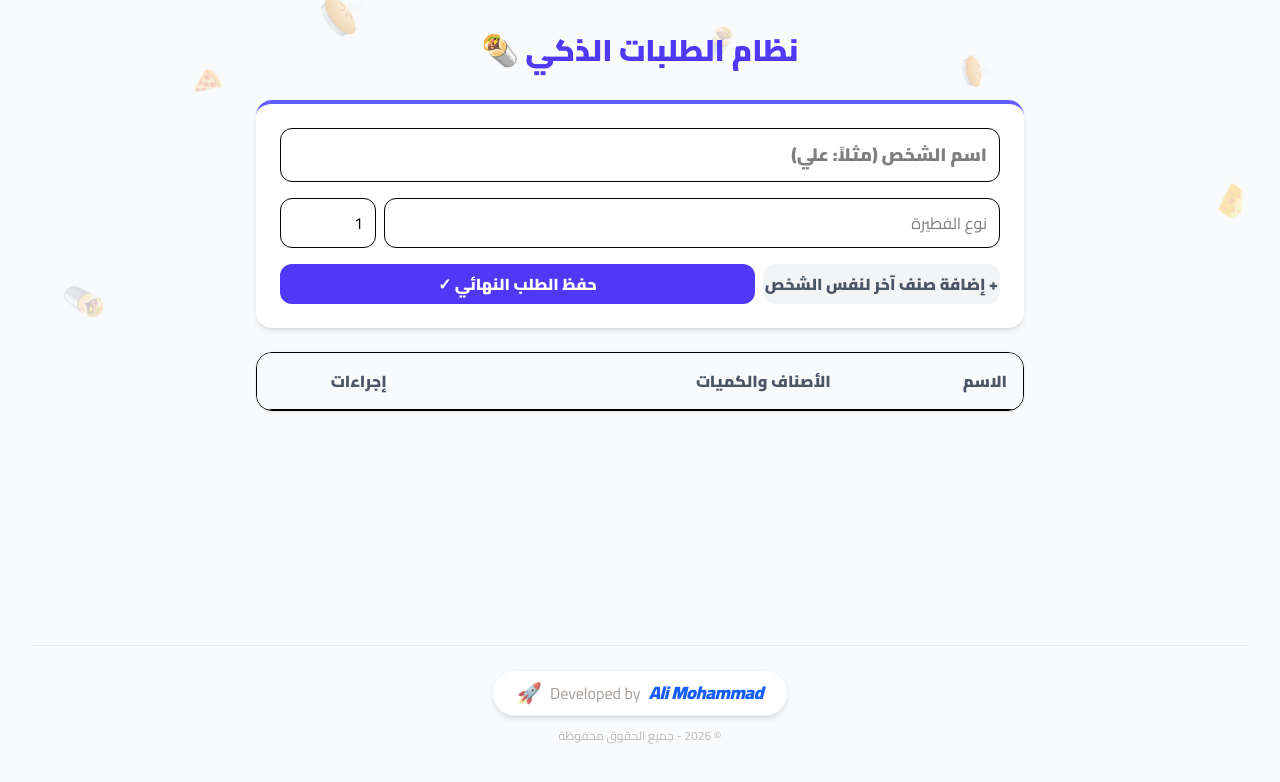
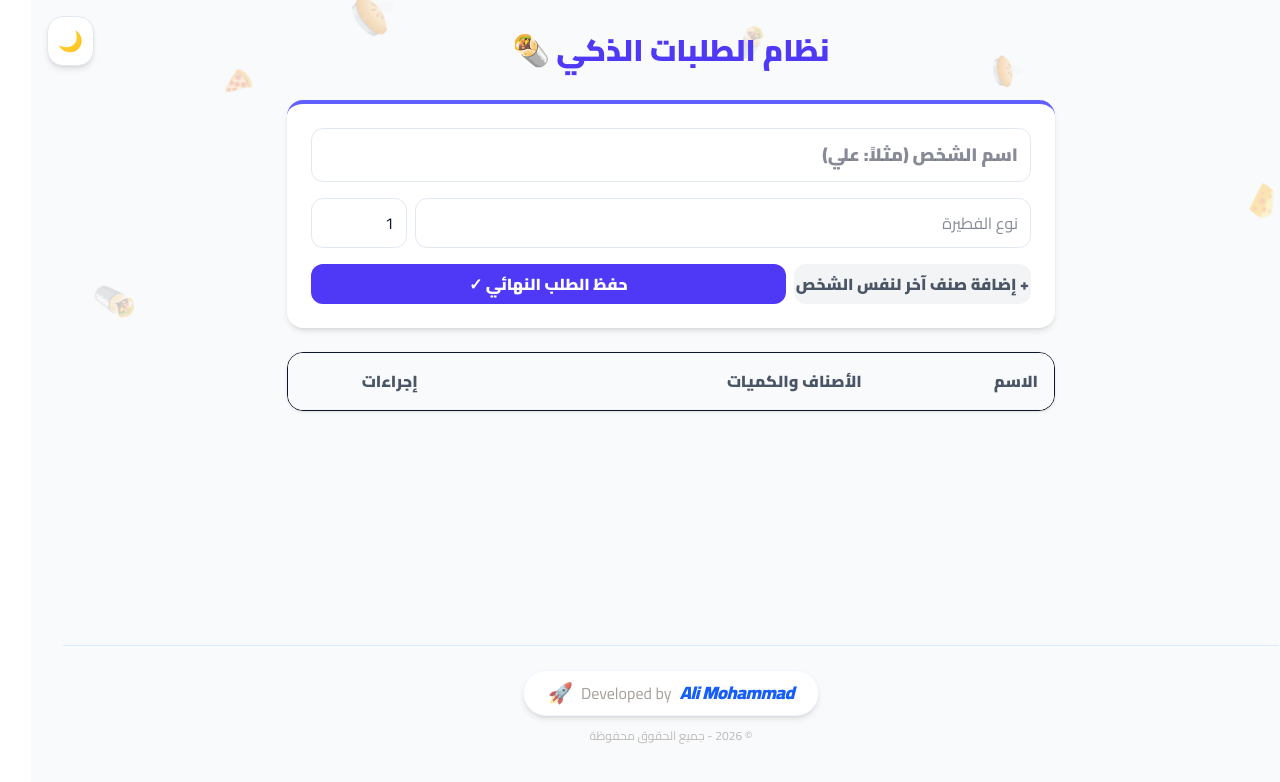
Before and after one commit to AliMohammadDev/Del-Ve, a React (Vite) app: page / in a window 1280 px wide. Shown: the top 782 px of the page. Built offline with nearby package versions, Linux system fonts and the light colour scheme.

Commit message:
refactor code

```diff
--- a/index.html
+++ b/index.html
@@ -1,11 +1,32 @@
 <!doctype html>
-<html lang="en">
+<html lang="ar" dir="rtl">
   <head>
     <meta charset="UTF-8" />
     <link rel="icon" type="image/png" href="/del-ve.png" />
     <link rel="apple-touch-icon" href="/del-ve.png" />
     <meta name="viewport" content="width=device-width, initial-scale=1.0" />
-    <title>del-ve</title>
+
+    <title>Del-ve | نظام الطلبات الذكي لتسجيل وإدارة الطلبات</title>
+
+    <meta
+      name="description"
+      content="تطبيق Del-ve أو نظام الطلبات الذكي، الأداة الأفضل والأسرع لتسجيل، إدارة، وحساب إجمالي طلبات الفطائر والأصناف بسهولة تامة مع إمكانية التصدير والطباعة."
+    />
+
+    <meta
+      name="keywords"
+      content="del-ve, del ve, ديل في, نظام الطلبات الذكي, تطبيق طلبات الفطائر, إدارة الطلبات, حساب الكميات, برنامج طلبات المحلات, فطائر, طلبات الزباين, Ali Mohammad, delve orders"
+    />
+
+    <meta name="author" content="Ali Mohammad" />
+
+    <meta property="og:title" content="Del-ve | نظام الطلبات الذكي" />
+    <meta
+      property="og:description"
+      content="سجل وتابع طلبات الفطائر والأصناف واحصل على إجمالي الكميات بنقرة واحدة."
+    />
+    <meta property="og:image" content="/del-ve.png" />
+    <meta property="og:type" content="website" />
   </head>
   <body>
     <div id="root"></div>
--- a/src/App.jsx
+++ b/src/App.jsx
@@ -3,9 +3,13 @@ import { useState, useEffect } from 'react';
 function App() {
   const [orders, setOrders] = useState([]);
   const [name, setName] = useState('');
-
   const [items, setItems] = useState([{ type: '', count: 1 }]);
   const [editingId, setEditingId] = useState(null);
+
+  // Dark mode state
+  const [darkMode, setDarkMode] = useState(() => {
+    return localStorage.getItem('fataer-theme') === 'dark';
+  });
 
   useEffect(() => {
     const saved = JSON.parse(localStorage.getItem('fataer-pro')) || [];
@@ -15,6 +19,10 @@ function App() {
   useEffect(() => {
     localStorage.setItem('fataer-pro', JSON.stringify(orders));
   }, [orders]);
+
+  useEffect(() => {
+    localStorage.setItem('fataer-theme', darkMode ? 'dark' : 'light');
+  }, [darkMode]);
 
   const addNewItemRow = () => {
     setItems([...items, { type: '', count: 1 }]);
@@ -26,7 +34,6 @@ function App() {
     setItems(newItems);
   };
 
-  // added a new order
   const handleAction = () => {
     if (!name || items.some(item => !item.type || item.count < 1)) {
       return alert("يرجى كتابة اسم الشخص وتعبئة جميع الأصناف");
@@ -60,12 +67,16 @@ function App() {
     return totals;
   };
 
-  // clear all
   const clearAllOrders = () => {
     const confirmClear = window.confirm("⚠️ هل أنت متأكد من حذف جميع الطلبات؟ سيتم مسح القائمة بالكامل!");
     if (confirmClear) {
       setOrders([]);
     }
+  };
+
+  // وظيفة تصدير وطباعة النتائج كـ PDF
+  const exportToPDF = () => {
+    window.print();
   };
 
   const fallingEmojis = [
@@ -82,7 +93,7 @@ function App() {
   ];
 
   return (
-    <div className="min-h-screen bg-slate-50 p-4 md:p-8 relative overflow-x-hidden app-container flex flex-col justify-between" dir="rtl">
+    <div className={`min-h-screen p-4 md:p-8 relative overflow-x-hidden app-container flex flex-col justify-between transition-colors duration-300 ${darkMode ? 'bg-slate-900 text-slate-100' : 'bg-slate-50 text-slate-900'}`} dir="rtl">
 
       <style>{`
         @import url('https://fonts.googleapis.com/css2?family=Cairo:wght@300;400;600;750;900&display=swap');
@@ -97,10 +108,10 @@ function App() {
             opacity: 0;
           }
           10% {
-            opacity: 0.3;
+            opacity: ${darkMode ? '0.15' : '0.3'};
           }
           90% {
-            opacity: 0.3;
+            opacity: ${darkMode ? '0.15' : '0.3'};
           }
           100% {
             transform: translateY(110vh) rotate(360deg);
@@ -114,9 +125,40 @@ function App() {
           pointer-events: none;
           animation: fall linear infinite;
         }
+
+        /* تخصيص الطباعة وتصدير الـ PDF */
+        @media print {
+          body {
+            background: white !important;
+            color: black !important;
+          }
+          .no-print {
+            display: none !important;
+          }
+          .print-container {
+            box-shadow: none !important;
+            border: none !important;
+            background: white !important;
+            color: black !important;
+          }
+        }
       `}</style>
 
-      <div className="fixed inset-0 pointer-events-none overflow-hidden z-0">
+      {/* زر التبديل (مخفي وقت الطباعة) */}
+      <div className="absolute top-4 left-4 z-20 no-print">
+        <button
+          onClick={() => setDarkMode(!darkMode)}
+          className={`p-2.5 rounded-2xl shadow-md cursor-pointer border transition-all flex items-center justify-center text-xl ${darkMode
+            ? 'bg-slate-800 border-slate-700 text-yellow-400 hover:bg-slate-700'
+            : 'bg-white border-slate-200 text-slate-700 hover:bg-slate-100'
+            }`}
+          title="تبديل الوضع"
+        >
+          {darkMode ? '☀️' : '🌙'}
+        </button>
+      </div>
+
+      <div className="fixed inset-0 pointer-events-none overflow-hidden z-0 no-print">
         {fallingEmojis.map((item, index) => (
           <span
             key={index}
@@ -133,12 +175,18 @@ function App() {
         ))}
       </div>
 
-      <div className="max-w-3xl mx-auto w-full relative z-10 flex-grow">
-        <h1 className="text-3xl font-black text-center text-indigo-600 mb-8">نظام الطلبات الذكي 🌯</h1>
+      <div className="max-w-3xl mx-auto w-full relative z-10 grow">
+        <h1 className={`text-3xl font-black text-center mb-8 ${darkMode ? 'text-indigo-400' : 'text-indigo-600'}`}>
+          نظام الطلبات الذكي 🌯
+        </h1>
 
-        <div className="bg-white p-6 rounded-2xl shadow-md border-t-4 border-indigo-500 mb-6">
+        {/* نموذج الإدخال (يُخفى وقت الطباعة) */}
+        <div className={`p-6 rounded-2xl shadow-md border-t-4 border-indigo-500 mb-6 transition-colors duration-300 no-print ${darkMode ? 'bg-slate-800 border-slate-700' : 'bg-white'}`}>
           <input
-            className="w-full p-3 mb-4 border rounded-xl focus:ring-2 focus:ring-indigo-400 outline-none font-bold text-lg"
+            className={`w-full p-3 mb-4 border rounded-xl outline-none font-bold text-lg transition-colors ${darkMode
+              ? 'bg-slate-900 border-slate-700 text-white focus:ring-2 focus:ring-indigo-500'
+              : 'bg-white border-slate-200 text-slate-900 focus:ring-2 focus:ring-indigo-400'
+              }`}
             placeholder="اسم الشخص (مثلاً: علي)"
             value={name}
             onChange={(e) => setName(e.target.value)}
@@ -148,14 +196,20 @@ function App() {
             {items.map((item, index) => (
               <div key={index} className="flex gap-2 items-center animate-in fade-in duration-300">
                 <input
-                  className="flex-1 p-3 border rounded-xl focus:ring-2 focus:ring-indigo-400 outline-none"
+                  className={`flex-1 p-3 border rounded-xl outline-none transition-colors ${darkMode
+                    ? 'bg-slate-900 border-slate-700 text-white focus:ring-2 focus:ring-indigo-500'
+                    : 'bg-white border-slate-200 text-slate-900 focus:ring-2 focus:ring-indigo-400'
+                    }`}
                   placeholder="نوع الفطيرة"
                   value={item.type}
                   onChange={(e) => updateItemField(index, 'type', e.target.value)}
                 />
                 <input
                   type="number"
-                  className="w-24 p-3 border rounded-xl focus:ring-2 focus:ring-indigo-400 outline-none"
+                  className={`w-24 p-3 border rounded-xl outline-none transition-colors ${darkMode
+                    ? 'bg-slate-900 border-slate-700 text-white focus:ring-2 focus:ring-indigo-500'
+                    : 'bg-white border-slate-200 text-slate-900 focus:ring-2 focus:ring-indigo-400'
+                    }`}
                   value={item.count}
                   onChange={(e) => updateItemField(index, 'count', e.target.value)}
                   min="1"
@@ -163,7 +217,7 @@ function App() {
                 {items.length > 1 && (
                   <button
                     onClick={() => setItems(items.filter((_, i) => i !== index))}
-                    className="text-red-400 hover:text-red-600 px-2"
+                    className="text-red-400 cursor-pointer hover:text-red-600 px-2"
                   >✕</button>
                 )}
               </div>
@@ -173,30 +227,46 @@ function App() {
           <div className="flex gap-2 mt-4">
             <button
               onClick={addNewItemRow}
-              className="flex-1 py-2 bg-gray-100 text-gray-600 rounded-xl font-bold hover:bg-gray-200 transition-all"
+              className={`flex-1 py-2 rounded-xl cursor-pointer font-bold transition-all ${darkMode
+                ? 'bg-slate-700 text-slate-200 hover:bg-slate-600'
+                : 'bg-gray-100 text-gray-600 hover:bg-gray-200'
+                }`}
             >
               + إضافة صنف آخر لنفس الشخص
             </button>
             <button
               onClick={handleAction}
-              className={`flex-2 py-2 rounded-xl font-bold text-white transition-all ${editingId ? 'bg-green-500 hover:bg-green-600' : 'bg-indigo-600 hover:bg-indigo-700'}`}
+              className={`flex-2 py-2 cursor-pointer rounded-xl font-bold text-white transition-all ${editingId ? 'bg-green-500 hover:bg-green-600' : 'bg-indigo-600 hover:bg-indigo-700'}`}
             >
               {editingId ? 'تحديث الطلب الكامل ✓' : 'حفظ الطلب النهائي ✓'}
             </button>
           </div>
         </div>
 
+        {/* قسم إجمالي الكميات (يظهر في الطباعة والـ PDF) */}
         {orders.length > 0 && (
-          <div className="bg-indigo-900 text-white p-6 rounded-2xl mb-6 shadow-lg">
+          <div className={`p-6 rounded-2xl mb-6 shadow-lg transition-colors duration-300 print-container ${darkMode ? 'bg-indigo-950 border border-indigo-900 text-white' : 'bg-indigo-900 text-white'}`}>
             <div className="flex justify-between items-center mb-4 border-b border-white/10 pb-3">
               <h2 className="text-sm uppercase tracking-widest opacity-70">إجمالي الكميات للمحل:</h2>
+              <div className="flex gap-2">
+                {/* زر تصدير PDF / طباعة */}
+                <button
+                  onClick={exportToPDF}
+                  className="bg-emerald-600 hover:bg-emerald-700 text-white text-xs px-4 py-1.5 rounded-full font-bold transition-all shadow-lg flex items-center gap-1 cursor-pointer"
+                  title="تصدير النتائج إلى PDF"
+                >
+                  <span>تصدير PDF</span>
+                  <span className="text-sm">📄</span>
+                </button>
+                {/* زر مسح الكل */}
                 <button
                   onClick={clearAllOrders}
-                className="bg-red-500 hover:bg-red-600 text-white text-xs px-4 py-1.5 rounded-full font-bold transition-all shadow-lg flex items-center gap-1"
+                  className="bg-red-500 hover:bg-red-600 text-white text-xs px-4 py-1.5 rounded-full font-bold transition-all shadow-lg flex items-center gap-1 cursor-pointer no-print"
                 >
                   <span>مسح الكل</span>
                   <span className="text-sm">🗑️</span>
                 </button>
+              </div>
             </div>
             <div className="flex flex-wrap gap-4">
               {Object.entries(getTotals()).map(([type, total]) => (
@@ -208,31 +278,35 @@ function App() {
           </div>
         )}
 
-        <div className="bg-white rounded-2xl shadow-sm border overflow-hidden">
+        {/* جدول الطلبات */}
+        <div className={`rounded-2xl shadow-sm border overflow-hidden transition-colors duration-300 print-container ${darkMode ? 'bg-slate-800 border-slate-700' : 'bg-white'}`}>
           <table className="w-full text-right">
-            <thead className="bg-gray-50 border-b">
+            <thead className={`border-b ${darkMode ? 'bg-slate-900/50 border-slate-700' : 'bg-gray-50 border-gray-100'}`}>
               <tr>
-                <th className="p-4 text-gray-600">الاسم</th>
-                <th className="p-4 text-gray-600">الأصناف والكميات</th>
-                <th className="p-4 text-gray-600 text-center">إجراءات</th>
+                <th className={`p-4 ${darkMode ? 'text-slate-300' : 'text-gray-600'}`}>الاسم</th>
+                <th className={`p-4 ${darkMode ? 'text-slate-300' : 'text-gray-600'}`}>الأصناف والكميات</th>
+                <th className={`p-4 text-center ${darkMode ? 'text-slate-300' : 'text-gray-600'} no-print`}>إجراءات</th>
               </tr>
             </thead>
-            <tbody className="divide-y divide-gray-100">
+            <tbody className={`divide-y ${darkMode ? 'divide-slate-700' : 'divide-gray-100'}`}>
               {orders.map(order => (
-                <tr key={order.id} className="hover:bg-gray-50 transition-colors">
-                  <td className="p-4 font-bold text-gray-800">{order.name}</td>
+                <tr key={order.id} className={`transition-colors ${darkMode ? 'hover:bg-slate-700/50' : 'hover:bg-gray-50'}`}>
+                  <td className={`p-4 font-bold ${darkMode ? 'text-slate-100' : 'text-gray-800'}`}>{order.name}</td>
                   <td className="p-4">
                     <div className="flex flex-wrap gap-2">
                       {order.items.map((it, idx) => (
-                        <span key={idx} className="bg-indigo-50 text-indigo-700 px-2 py-1 rounded-md text-sm border border-indigo-100">
+                        <span key={idx} className={`px-2 py-1 rounded-md text-sm border ${darkMode
+                          ? 'bg-indigo-950/80 text-indigo-300 border-indigo-800/50'
+                          : 'bg-indigo-50 text-indigo-700 border-indigo-100'
+                          }`}>
                           {it.type} ({it.count})
                         </span>
                       ))}
                     </div>
                   </td>
-                  <td className="p-4 text-center space-x-reverse space-x-2">
-                    <button onClick={() => startEdit(order)} className="text-blue-500 hover:bg-blue-50 p-2 rounded-lg text-sm">تعديل</button>
-                    <button onClick={() => setOrders(orders.filter(o => o.id !== order.id))} className="text-red-500 hover:bg-red-50 p-2 rounded-lg text-sm">حذف</button>
+                  <td className="p-4 text-center space-x-reverse space-x-2 no-print">
+                    <button onClick={() => startEdit(order)} className={`p-2 rounded-lg text-sm cursor-pointer ${darkMode ? 'text-blue-400 hover:bg-slate-700' : 'text-blue-500 hover:bg-blue-50'}`}>تعديل</button>
+                    <button onClick={() => setOrders(orders.filter(o => o.id !== order.id))} className={`p-2 rounded-lg text-sm cursor-pointer ${darkMode ? 'text-red-400 hover:bg-slate-700' : 'text-red-500 hover:bg-red-50'}`}>حذف</button>
                   </td>
                 </tr>
               ))}
@@ -241,9 +315,10 @@ function App() {
         </div>
       </div>
 
-      <footer className="mt-12 py-6 border-t border-blue-100 text-center relative z-10 w-full">
-        <div className="inline-flex items-center gap-2 px-6 py-2 bg-white rounded-full shadow-md border border-blue-50">
-          <span className="text-blue-600 font-black tracking-tight text-lg italic">Ali Mohammad</span>
+      <footer className={`mt-12 py-6 border-t text-center relative z-10 w-full transition-colors duration-300 no-print ${darkMode ? 'border-slate-800' : 'border-blue-100'}`}>
+        <div className={`inline-flex items-center gap-2 px-6 py-2 rounded-full shadow-md border ${darkMode ? 'bg-slate-800 border-slate-700' : 'bg-white border-blue-50'
+          }`}>
+          <span className="text-blue-600 dark:text-blue-400 font-black tracking-tight text-lg italic">Ali Mohammad</span>
           <span className="text-stone-400 font-medium">Developed by</span>
           <span className="text-xl animate-pulse">🚀</span>
         </div>
```
Lines whose indentation alone changed are shown as unchanged.
